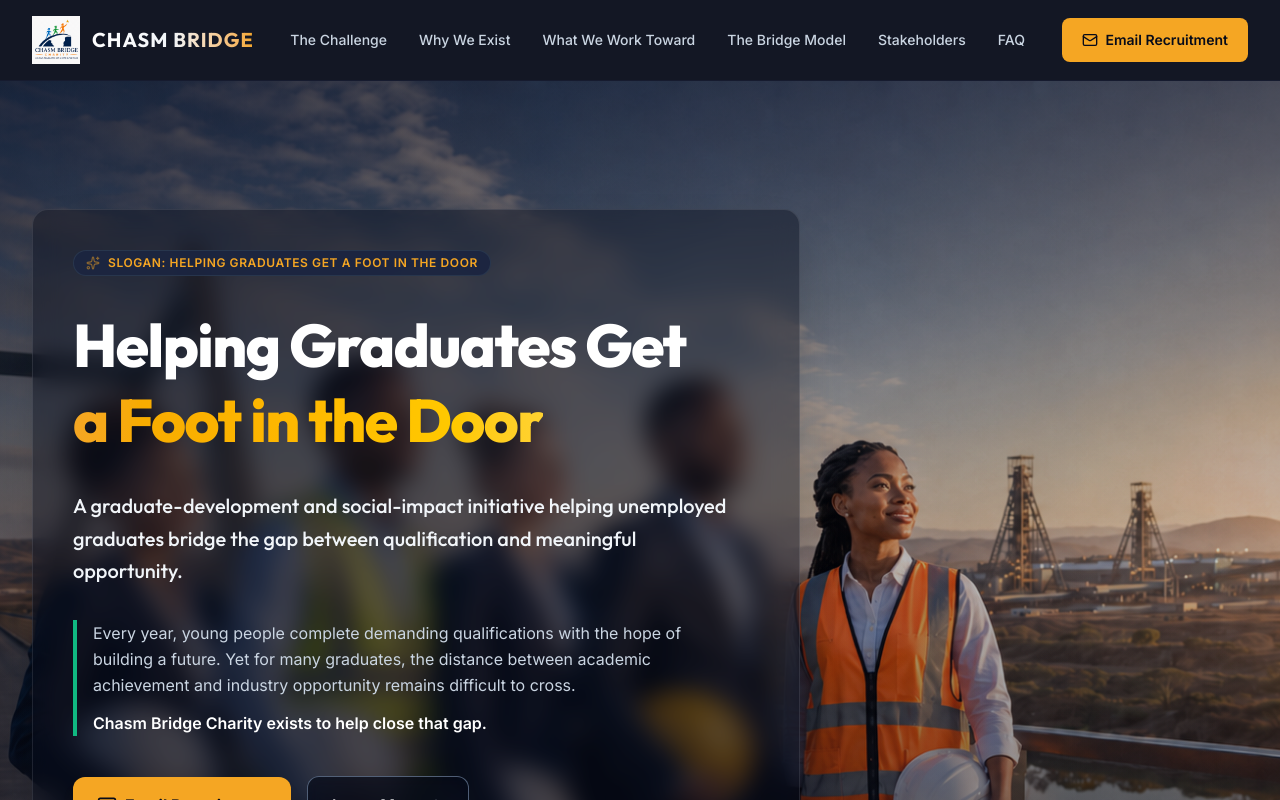
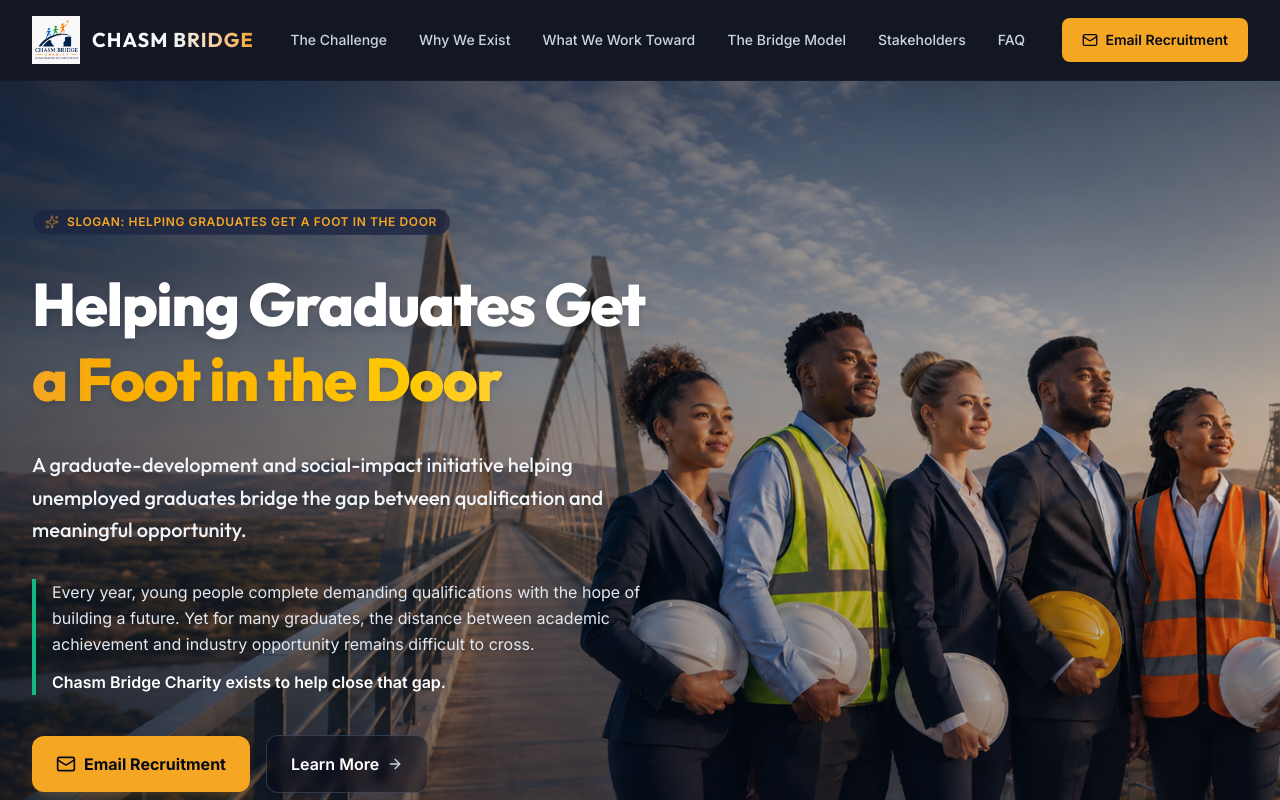
Before and after one commit to Ndumiso-Y/ChasmBridgeCharity-, a React (Vite) app: page / in a window 1280 px wide. Shown: the top 800 px of the page. Built offline with nearby package versions, Linux system fonts and the light colour scheme.

Commit message:
Use new Chasm Bridge hero image with copy space

```diff
--- a/src/App.jsx
+++ b/src/App.jsx
@@ -1,6 +1,6 @@
 import { useState } from 'react'
 import logo from './assets/LogoChasmBrridge.png'
-import heroImg from './assets/images/Hero.png'
+import heroImg from './assets/images/HeroSpace.png'
 import pathwayImg from './assets/images/graduate-development-pathway.png'
 import stakeholderImg from './assets/images/stakeholder-collaboration.png'
 
@@ -236,37 +236,37 @@ function App() {
             <img
               src={heroImg}
               alt="Graduates facing forward towards a brighter industrial horizon"
-              className="w-full h-full object-cover object-center lg:object-[center_30%]"
+              className="w-full h-full object-cover object-center lg:object-[left_center]"
             />
-            {/* Soft tint over the full image for brand atmosphere */}
-            <div className="absolute inset-0 bg-brand-navy-dark/20 z-10"></div>
-            {/* Lighter gradient helper for text contrast on the left side */}
-            <div className="absolute inset-0 bg-gradient-to-r from-brand-navy-dark/45 via-brand-navy-dark/15 to-transparent z-10"></div>
-            {/* Softer top-bottom transition fade */}
-            <div className="absolute inset-0 bg-gradient-to-t from-brand-navy-dark/50 via-transparent to-brand-navy-dark/45 z-10"></div>
+            {/* Full image overlay: rgba(0, 20, 45, 0.15) */}
+            <div className="absolute inset-0 z-10" style={{ backgroundColor: 'rgba(0, 20, 45, 0.15)' }}></div>
+            {/* Soft linear gradient overlay on the left text area for readability (stays under 0.32 opacity) */}
+            <div className="absolute inset-0 z-10" style={{ backgroundImage: 'linear-gradient(to right, rgba(0, 20, 45, 0.32) 0%, rgba(0, 20, 45, 0.15) 50%, transparent 100%)' }}></div>
+            {/* Soft vertical transition overlay */}
+            <div className="absolute inset-0 z-10 bg-gradient-to-t from-brand-navy-dark/40 via-transparent to-brand-navy-dark/35"></div>
           </div>
 
           <div className="relative z-20 max-w-7xl mx-auto px-4 sm:px-6 lg:px-8 w-full">
-            {/* Subtly translucent premium glass panel for readability */}
-            <div className="max-w-3xl bg-brand-navy-dark/40 backdrop-blur-md border border-white/10 p-6 sm:p-8 lg:p-10 rounded-2xl shadow-2xl space-y-6 lg:space-y-8 text-left hover:border-white/15 transition-smooth">
+            {/* Left-aligned content container, max-width around 620px to sit in negative space */}
+            <div className="max-w-[620px] space-y-6 lg:space-y-8 text-left">
 
-              <div className="inline-flex items-center gap-2 px-3 py-1 rounded-full bg-brand-navy-light/95 border border-slate-700/60 text-brand-gold text-xs font-semibold uppercase tracking-wider hover-lift">
+              <div className="inline-flex items-center gap-2 px-3 py-1 rounded-full bg-brand-navy-light/80 border border-slate-700/40 text-brand-gold text-xs font-semibold uppercase tracking-wider hover-lift">
                 <Sparkles className="w-3.5 h-3.5 animate-pulse" />
                 Slogan: Helping Graduates Get a Foot in the Door
               </div>
 
-              <h1 className="text-white text-4xl sm:text-5xl lg:text-6xl font-display font-extrabold tracking-tight leading-tight">
+              <h1 className="text-white text-4xl sm:text-5xl lg:text-6xl font-display font-extrabold tracking-tight leading-tight drop-shadow-md">
                 Helping Graduates Get <br />
                 <span className="bg-gradient-to-r from-brand-gold via-amber-400 to-amber-300 bg-clip-text text-transparent">
                   a Foot in the Door
                 </span>
               </h1>
 
-              <p className="text-slate-100 font-display text-lg sm:text-xl font-medium leading-relaxed max-w-2xl">
+              <p className="text-slate-100 font-display text-lg sm:text-xl font-medium leading-relaxed max-w-2xl drop-shadow-sm">
                 A graduate-development and social-impact initiative helping unemployed graduates bridge the gap between qualification and meaningful opportunity.
               </p>
 
-              <div className="border-l-4 border-brand-green pl-4 space-y-3 text-slate-300 text-sm sm:text-base leading-relaxed max-w-2xl">
+              <div className="border-l-4 border-brand-green pl-4 space-y-3 text-slate-200 text-sm sm:text-base leading-relaxed drop-shadow-sm">
                 <p>
                   Every year, young people complete demanding qualifications with the hope of building a future. Yet for many graduates, the distance between academic achievement and industry opportunity remains difficult to cross.
                 </p>
@@ -278,14 +278,14 @@ function App() {
               <div className="flex flex-wrap items-center gap-4 pt-2">
                 <a
                   href="mailto:Recruitment@chasmbridgecharity.com"
-                  className="inline-flex items-center gap-2 bg-brand-gold hover:bg-brand-gold-dark text-brand-navy-dark px-6 py-4 rounded-xl font-bold hover-lift cursor-pointer shadow-lg shadow-brand-gold/10 focus-visible:outline-none"
+                  className="inline-flex items-center gap-2 bg-brand-gold hover:bg-brand-gold-dark text-brand-navy-dark px-6 py-4 rounded-xl font-bold hover-lift cursor-pointer shadow-lg shadow-brand-gold/15 focus-visible:outline-none"
                 >
                   <Mail className="w-5 h-5" />
                   Email Recruitment
                 </a>
                 <a
                   href="#challenge"
-                  className="inline-flex items-center gap-2 bg-brand-navy-dark/65 hover:bg-white/10 backdrop-blur-sm border border-slate-500/80 hover:border-slate-300 text-white px-6 py-4 rounded-xl font-semibold transition-smooth focus-visible:outline-none"
+                  className="inline-flex items-center gap-2 bg-brand-navy-dark/45 hover:bg-white/10 backdrop-blur-xs border border-slate-500/40 hover:border-slate-300 text-white px-6 py-4 rounded-xl font-semibold transition-smooth focus-visible:outline-none"
                 >
                   Learn More
                   <ArrowRight className="w-4 h-4 text-slate-300" />
```
Also changed, not shown: HeroSpace.png (added), src/assets/images/HeroSpace.png (added).
